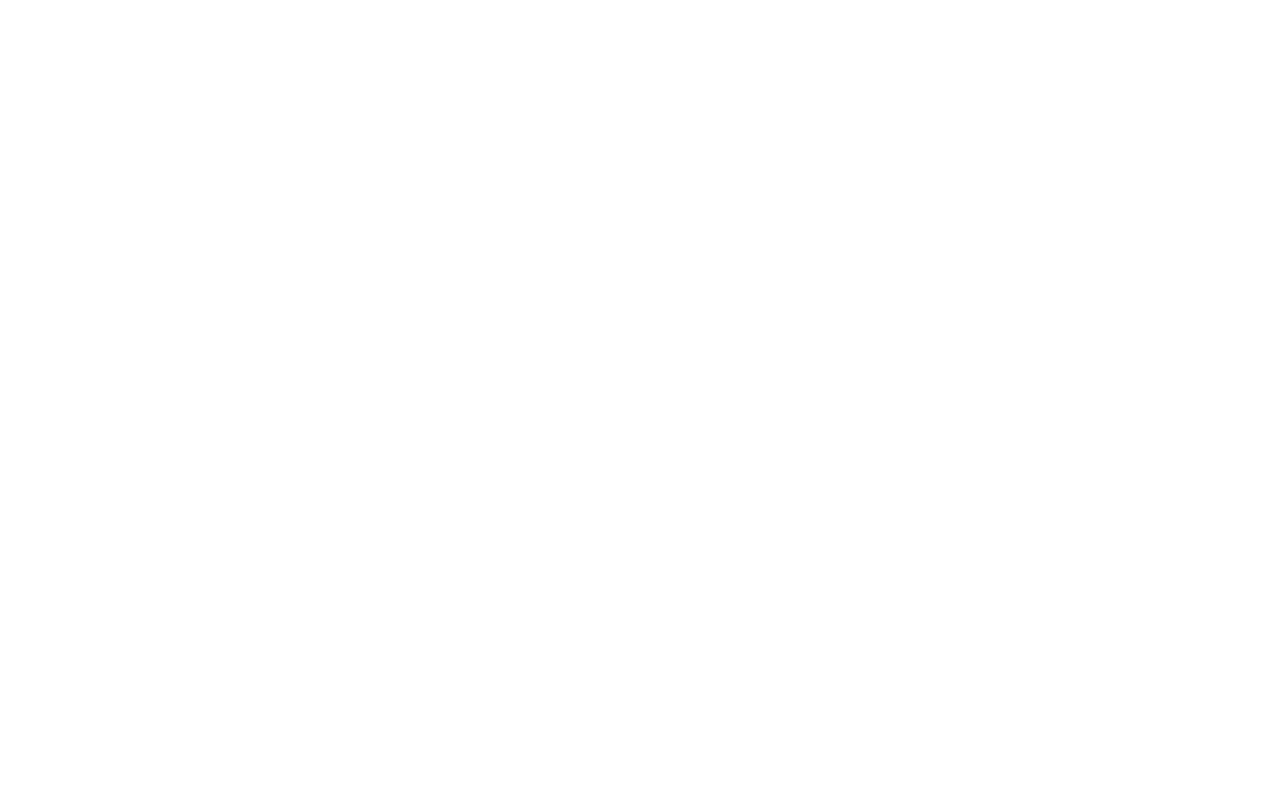
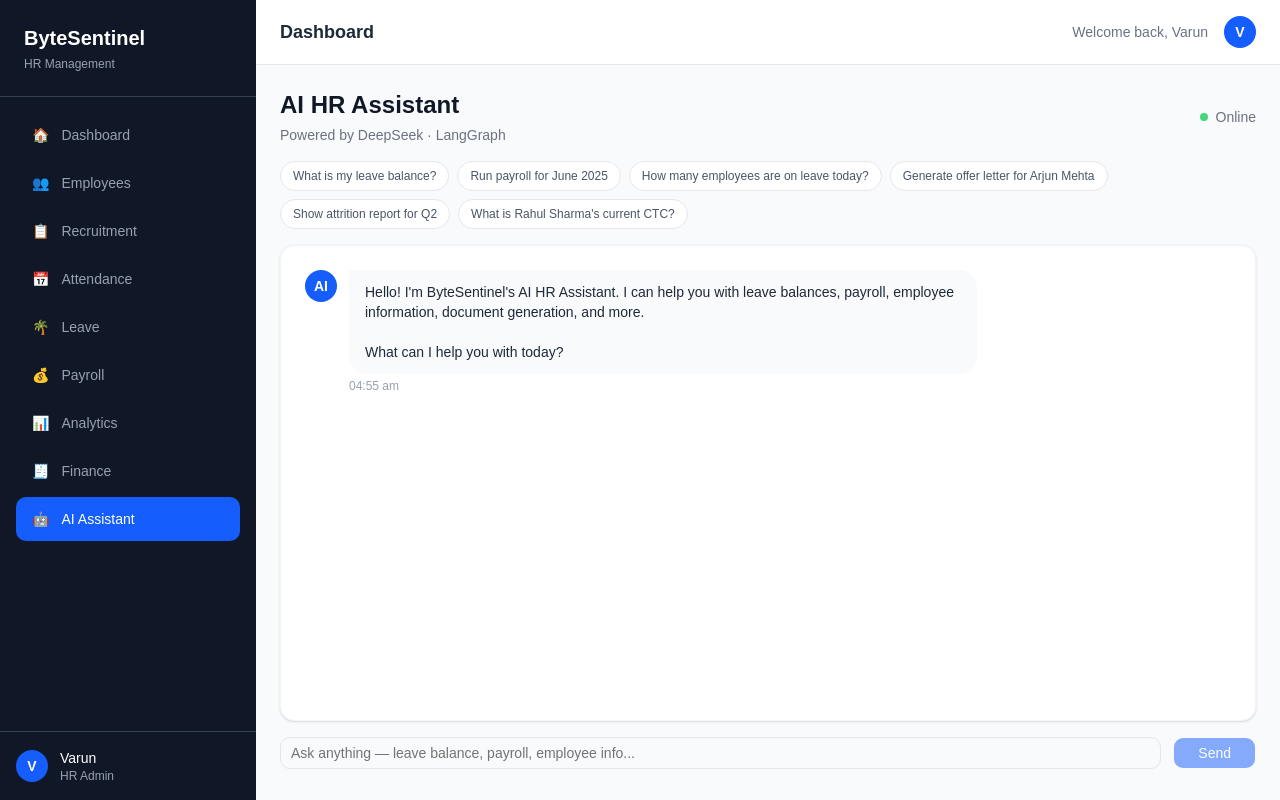
Before and after one commit to Varunteja119/Bytesential-hrms, a React (Vite) app: page /ai-chat in a window 1280 px wide. Before the commit this address had no page. Built offline with nearby package versions, Linux system fonts and the light colour scheme.

Commit message:
feat: AI chat interface with HR assistant

```diff
--- a/src/App.tsx
+++ b/src/App.tsx
@@ -5,6 +5,7 @@
 import Recruitment from "./pages/recruitment/Recruitment"
 import Leave from "./pages/leave/Leave"
 import Payroll from "./pages/payroll/Payroll"
+import AIChat from "./pages/ai-chat/AIChat"
 
 function App() {
   return (
@@ -16,6 +17,7 @@
       <Route path="/recruitment" element={<Recruitment />} />
       <Route path="/leave" element={<Leave />} />
       <Route path="/payroll" element={<Payroll />} />
+      <Route path="/ai-chat" element={<AIChat />} />
     </Routes>
   )
 }
--- /dev/null
+++ b/src/pages/ai-chat/AIChat.tsx
@@ -0,0 +1,190 @@
+import DashboardLayout from "@/components/layout/DashboardLayout"
+import { useState, useRef, useEffect } from "react"
+import { Button } from "@/components/ui/button"
+import { Input } from "@/components/ui/input"
+
+type Message = {
+  id: number
+  role: "user" | "assistant"
+  text: string
+  time: string
+}
+
+const suggestions = [
+  "What is my leave balance?",
+  "Run payroll for June 2025",
+  "How many employees are on leave today?",
+  "Generate offer letter for Arjun Mehta",
+  "Show attrition report for Q2",
+  "What is Rahul Sharma's current CTC?",
+]
+
+const fakeResponses: Record<string, string> = {
+  "what is my leave balance?": "You currently have:\n• Earned Leave: 11 days remaining\n• Sick Leave: 5 days remaining\n• Casual Leave: 6 days remaining",
+  "run payroll for june 2025": "✅ Payroll run initiated for June 2025.\n\nSummary:\n• Total Employees: 6\n• Total Gross: ₹3,80,000\n• Total Deductions: ₹34,690\n• Total Net Pay: ₹3,45,310\n\nPayroll is in DRAFT status. Please review and approve.",
+  "how many employees are on leave today?": "3 employees are on leave today:\n• Priya Patel — Sick Leave\n• Amit Kumar — Casual Leave\n• Sneha Reddy — Earned Leave",
+  "generate offer letter for arjun mehta": "✅ Offer letter generated for Arjun Mehta.\n\n• Role: Backend Developer\n• CTC: ₹12 LPA\n• Joining Date: July 1, 2025\n\nThe offer letter PDF has been saved and emailed to arjun@gmail.com.",
+  "show attrition report for q2": "Q2 2025 Attrition Report:\n\n• Total Exits: 2\n• Attrition Rate: 8.3%\n• Departments Affected: Engineering (1), Sales (1)\n• Average Tenure at Exit: 14 months\n• Top Reason: Better opportunity (2)",
+  "what is rahul sharma's current ctc?": "Rahul Sharma (BS-2025-001)\n• Current CTC: ₹10,20,000 per annum\n• Basic: ₹50,000/month\n• Last Revision: January 2025 (+15%)\n• Department: Engineering",
+}
+
+function getResponse(input: string): string {
+  const key = input.toLowerCase().trim()
+  for (const [q, a] of Object.entries(fakeResponses)) {
+    if (key.includes(q.split(" ")[0]) || key === q) return a
+  }
+  return "I understand your query. Let me check the HR database and get back to you with accurate information. For complex queries, please contact your HR team directly."
+}
+
+function getTime() {
+  return new Date().toLocaleTimeString("en-IN", { hour: "2-digit", minute: "2-digit" })
+}
+
+export default function AIChat() {
+  const [messages, setMessages] = useState<Message[]>([
+    {
+      id: 1,
+      role: "assistant",
+      text: "Hello! I'm ByteSentinel's AI HR Assistant. I can help you with leave balances, payroll, employee information, document generation, and more.\n\nWhat can I help you with today?",
+      time: getTime()
+    }
+  ])
+  const [input, setInput] = useState("")
+  const [loading, setLoading] = useState(false)
+  const bottomRef = useRef<HTMLDivElement>(null)
+
+  useEffect(() => {
+    bottomRef.current?.scrollIntoView({ behavior: "smooth" })
+  }, [messages])
+
+  async function sendMessage(text?: string) {
+    const msg = text || input.trim()
+    if (!msg) return
+
+    const userMsg: Message = { id: Date.now(), role: "user", text: msg, time: getTime() }
+    setMessages(prev => [...prev, userMsg])
+    setInput("")
+    setLoading(true)
+
+    await new Promise(r => setTimeout(r, 1200))
+
+    const reply: Message = {
+      id: Date.now() + 1,
+      role: "assistant",
+      text: getResponse(msg),
+      time: getTime()
+    }
+    setMessages(prev => [...prev, reply])
+    setLoading(false)
+  }
+
+  function handleKey(e: React.KeyboardEvent) {
+    if (e.key === "Enter" && !e.shiftKey) {
+      e.preventDefault()
+      sendMessage()
+    }
+  }
+
+  return (
+    <DashboardLayout>
+      <div className="flex flex-col h-[calc(100vh-120px)]">
+
+        {/* Header */}
+        <div className="flex items-center justify-between mb-4">
+          <div>
+            <h1 className="text-2xl font-bold text-gray-900">AI HR Assistant</h1>
+            <p className="text-gray-500 text-sm mt-1">Powered by DeepSeek · LangGraph</p>
+          </div>
+          <div className="flex items-center gap-2">
+            <div className="w-2 h-2 bg-green-500 rounded-full animate-pulse" />
+            <span className="text-sm text-gray-500">Online</span>
+          </div>
+        </div>
+
+        {/* Suggestions */}
+        <div className="flex gap-2 flex-wrap mb-4">
+          {suggestions.map(s => (
+            <button
+              key={s}
+              onClick={() => sendMessage(s)}
+              className="px-3 py-1.5 bg-white border border-gray-200 rounded-full text-xs text-gray-600 hover:bg-blue-50 hover:border-blue-300 hover:text-blue-600 transition-colors"
+            >
+              {s}
+            </button>
+          ))}
+        </div>
+
+        {/* Chat Window */}
+        <div className="flex-1 bg-white rounded-xl border border-gray-100 shadow-sm overflow-y-auto p-6 space-y-4">
+          {messages.map((msg) => (
+            <div key={msg.id} className={`flex ${msg.role === "user" ? "justify-end" : "justify-start"}`}>
+              <div className={`flex gap-3 max-w-2xl ${msg.role === "user" ? "flex-row-reverse" : ""}`}>
+
+                {/* Avatar */}
+                <div className={`w-8 h-8 rounded-full flex-shrink-0 flex items-center justify-center text-white text-sm font-bold ${
+                  msg.role === "assistant" ? "bg-blue-600" : "bg-gray-600"
+                }`}>
+                  {msg.role === "assistant" ? "AI" : "V"}
+                </div>
+
+                {/* Bubble */}
+                <div>
+                  <div className={`px-4 py-3 rounded-2xl text-sm whitespace-pre-line ${
+                    msg.role === "assistant"
+                      ? "bg-gray-50 text-gray-800 rounded-tl-none"
+                      : "bg-blue-600 text-white rounded-tr-none"
+                  }`}>
+                    {msg.text}
+                  </div>
+                  <p className={`text-xs text-gray-400 mt-1 ${msg.role === "user" ? "text-right" : ""}`}>
+                    {msg.time}
+                  </p>
+                </div>
+              </div>
+            </div>
+          ))}
+
+          {/* Typing indicator */}
+          {loading && (
+            <div className="flex justify-start">
+              <div className="flex gap-3 max-w-2xl">
+                <div className="w-8 h-8 rounded-full bg-blue-600 flex items-center justify-center text-white text-sm font-bold">
+                  AI
+                </div>
+                <div className="bg-gray-50 px-4 py-3 rounded-2xl rounded-tl-none">
+                  <div className="flex gap-1 items-center h-4">
+                    <div className="w-2 h-2 bg-gray-400 rounded-full animate-bounce" style={{ animationDelay: "0ms" }} />
+                    <div className="w-2 h-2 bg-gray-400 rounded-full animate-bounce" style={{ animationDelay: "150ms" }} />
+                    <div className="w-2 h-2 bg-gray-400 rounded-full animate-bounce" style={{ animationDelay: "300ms" }} />
+                  </div>
+                </div>
+              </div>
+            </div>
+          )}
+
+          <div ref={bottomRef} />
+        </div>
+
+        {/* Input */}
+        <div className="flex gap-3 mt-4">
+          <Input
+            value={input}
+            onChange={(e) => setInput(e.target.value)}
+            onKeyDown={handleKey}
+            placeholder="Ask anything — leave balance, payroll, employee info..."
+            className="flex-1"
+            disabled={loading}
+          />
+          <Button
+            onClick={() => sendMessage()}
+            disabled={loading || !input.trim()}
+            className="bg-blue-600 hover:bg-blue-700 text-white px-6"
+          >
+            Send
+          </Button>
+        </div>
+
+      </div>
+    </DashboardLayout>
+  )
+}
```
